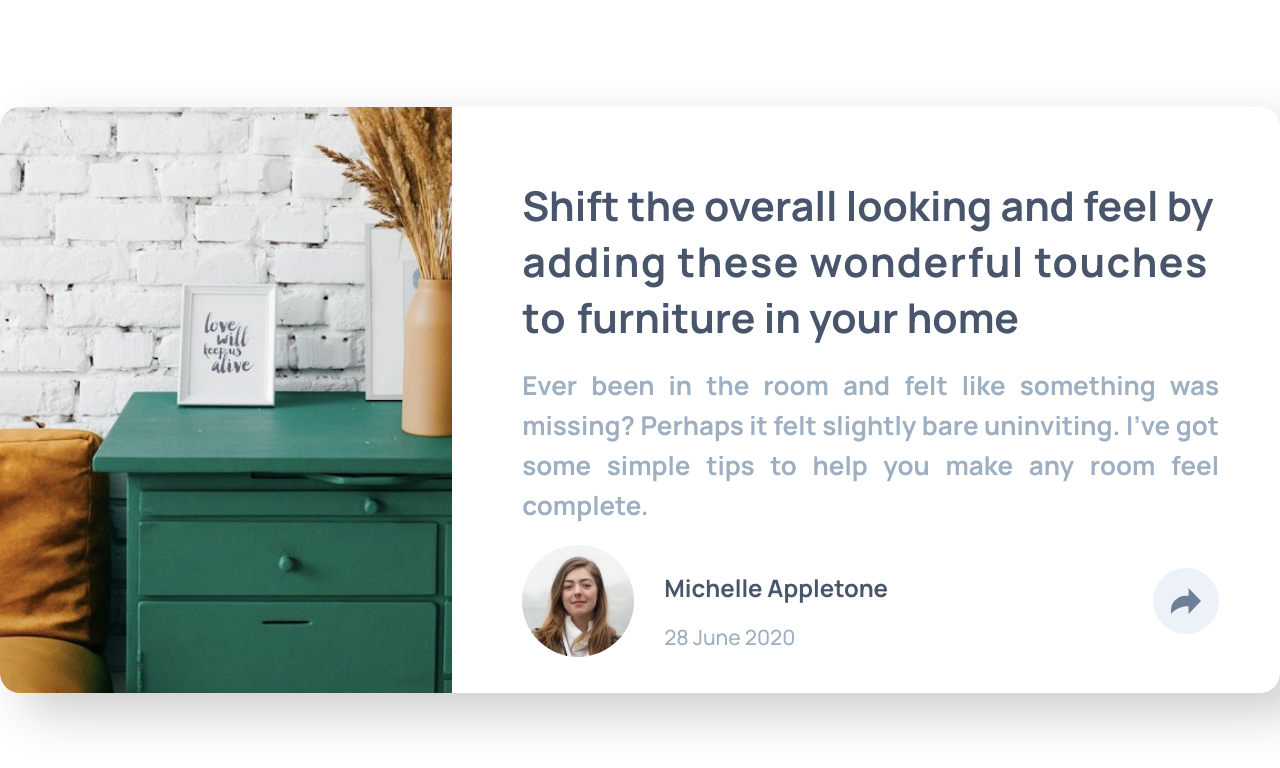
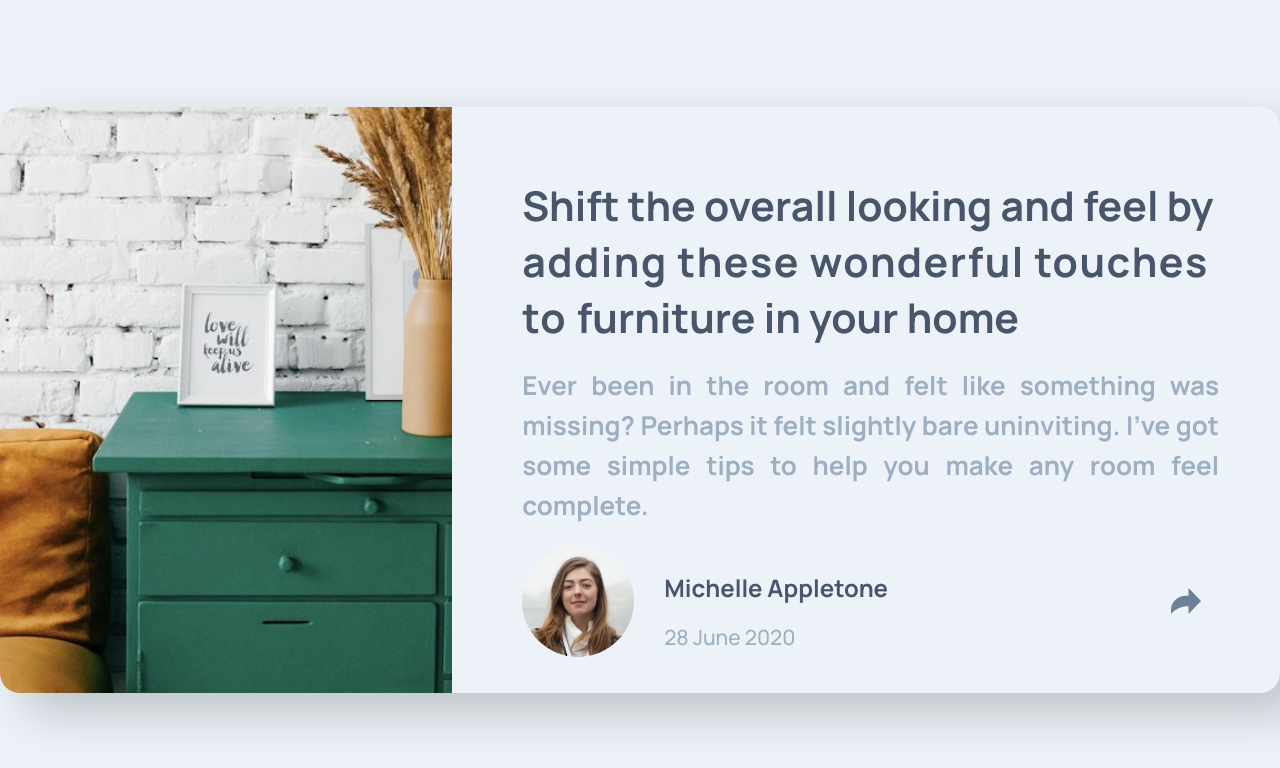
Before and after one commit to frontend-mentor-vt/Article-preview-component, a React (Create React App) app: page / in a window 1280 px wide. Shown: the top 768 px of the page. Built offline with nearby package versions, Linux system fonts and the light colour scheme.

Commit message:
backg added

```diff
--- a/src/App.js
+++ b/src/App.js
@@ -9,7 +9,7 @@ const AppWrapper = styled.div`
   justify-content: center;
   align-items: center;
   height: 100vh;
-  background-color: white;
+
 
   @media screen and (max-width: 500px) {
     & {
--- a/src/index.js
+++ b/src/index.js
@@ -8,6 +8,7 @@ const GlobalStyles = createGlobalStyle`
     margin: 0;
     padding: 0;
     font-family: 'Manrope', sans-serif;
+    background-color: hsl(210, 46%, 95%);
   };
   p,h1,div{
     margin: 0;
```
